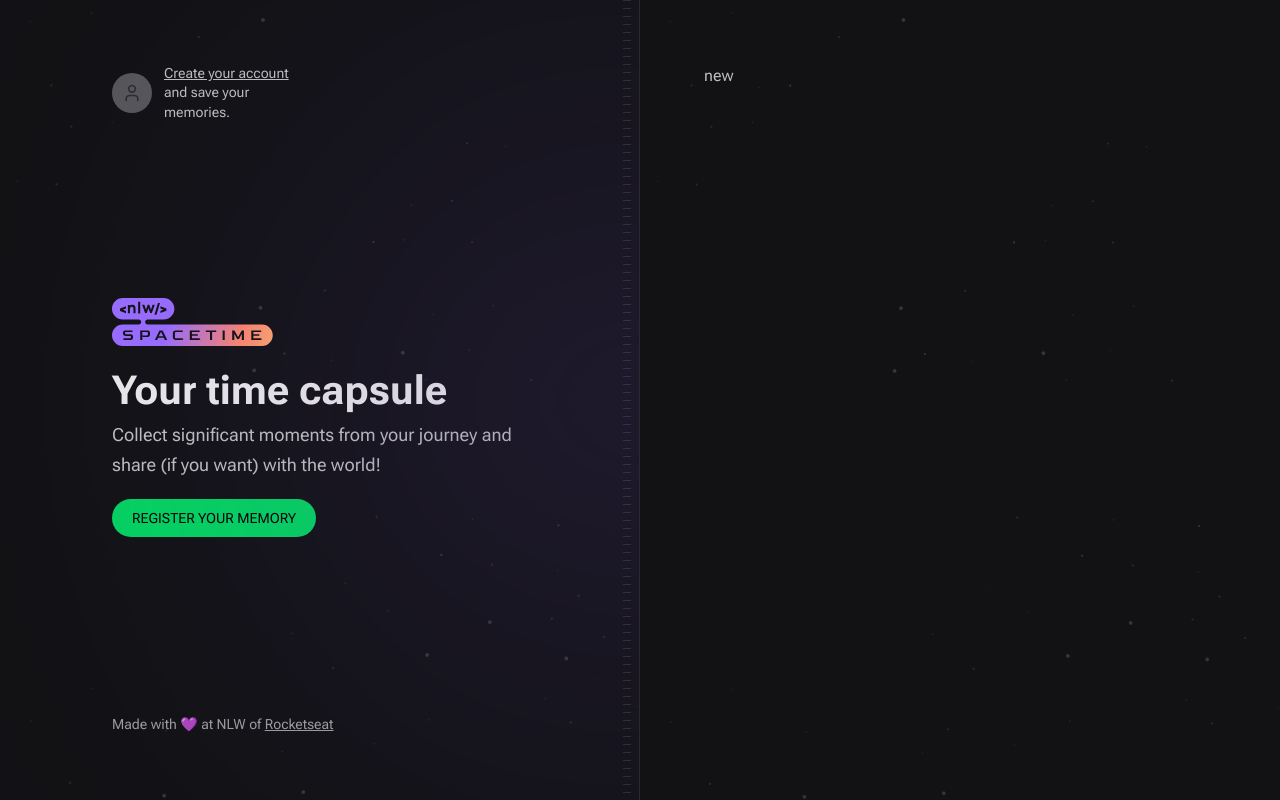
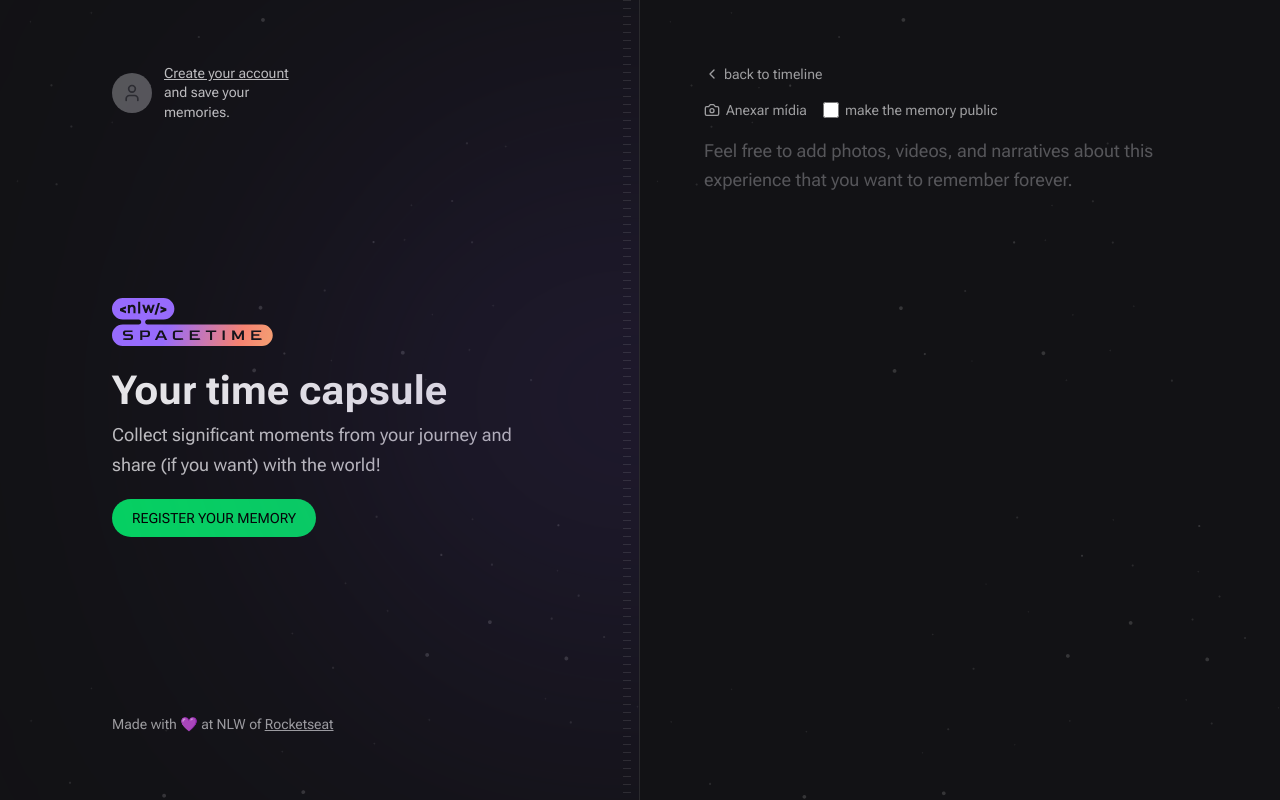
Before and after one commit to SirLucasLima/EcommerceAPI, a Next.js app: page /memories/new in a window 1280 px wide. Built offline with nearby package versions, Linux system fonts and the light colour scheme; no server answers; a web font is replaced by a local one.

Commit message:
new memory

```diff
--- /dev/null
+++ b/src/app/api/auth/logout/route.ts
@@ -0,0 +1,11 @@
+import { NextRequest, NextResponse } from 'next/server'
+
+export async function GET(request: NextRequest) {
+  const redirectURL = new URL('/', request.url)
+
+  return NextResponse.redirect(redirectURL, {
+    headers: {
+      'Set-Cookie': `token=; Path=/; max-age=0;`,
+    },
+  })
+}
--- a/src/app/memories/new/page.tsx
+++ b/src/app/memories/new/page.tsx
@@ -1,3 +1,51 @@
-export default function New() {
-  return <h1>new</h1>
+import { Camera, ChevronLeft } from 'lucide-react'
+import Link from 'next/link'
+
+export default function NewMemory() {
+  return (
+    <div className="flex flex-1 flex-col gap-4">
+      <Link
+        href="/"
+        className="flex items-center gap-1 text-sm text-gray-200 hover:text-gray-100"
+      >
+        <ChevronLeft className="h-4 w-4" />
+        back to timeline
+      </Link>
+
+      <form className="flex flex-1 flex-col gap-2">
+        <div className="flex items-center gap-4">
+          <label
+            htmlFor="media"
+            className="flex cursor-pointer items-center gap-1.5 text-sm text-gray-200 hover:text-gray-100"
+          >
+            <Camera className="h-4 w-4" />
+            Anexar mídia
+          </label>
+
+          <label
+            htmlFor="isPublic"
+            className="flex items-center gap-1.5 text-sm text-gray-200 hover:text-gray-100"
+          >
+            <input
+              type="checkbox"
+              name="isPublic"
+              id="isPublic"
+              value="true"
+              className="h-4 w-4 rounded border-gray-400 bg-gray-700 text-purple-500"
+            />
+            make the memory public
+          </label>
+        </div>
+
+        <input type="file" id="media" className="invisible h-0 w-0" />
+
+        <textarea
+          name="content"
+          spellCheck={false}
+          className="w-full flex-1 resize-none rounded border-0 bg-transparent p-0 text-lg leading-relaxed text-gray-100 placeholder:text-gray-400 focus:ring-0"
+          placeholder="Feel free to add photos, videos, and narratives about this experience that you want to remember forever."
+        />
+      </form>
+    </div>
+  )
 }
--- a/src/components/Hero.tsx
+++ b/src/components/Hero.tsx
@@ -1,3 +1,4 @@
+import Link from 'next/link'
 import nlwLogo from '../assets/nlw-spacetime-logo.svg'
 import Image from 'next/image'
 
@@ -16,12 +17,12 @@
         </p>
       </div>
 
-      <a
+      <Link
+        href="/memories/new"
         className="inline-block rounded-full bg-green-500 px-5 py-3 font-alt text-sm uppercase leading-none text-black hover:bg-green-600"
-        href=""
       >
         Register your memory
-      </a>
+      </Link>
     </div>
   )
 }
--- a/src/components/SignIn.tsx
+++ b/src/components/SignIn.tsx
@@ -3,7 +3,7 @@
 export function SignIn() {
   return (
     <a
-      href={`https://github.com/login/oauth/authorize?client_id=${process.env.NEXT_PUBLIC_GITHUB_CLIENT_ID}`}
+      href="https://github.com/login/oauth/authorize?client_id=dd78c0b2390a6be9472c"
       className="flex items-center gap-3 text-left transition-colors hover:text-gray-50"
     >
       <div className="flex h-10 w-10 items-center justify-center rounded-full bg-gray-400">
--- a/src/lib/api.ts
+++ b/src/lib/api.ts
@@ -1,5 +1,5 @@
 import axios from 'axios'
 
 export const api = axios.create({
-  baseURL: 'http://localhost:3333',
+  baseURL: 'http://192.168.2.81:3333',
 })
```
Also changed, not shown: 1 other file (tests, documents, lock files or other folders).
